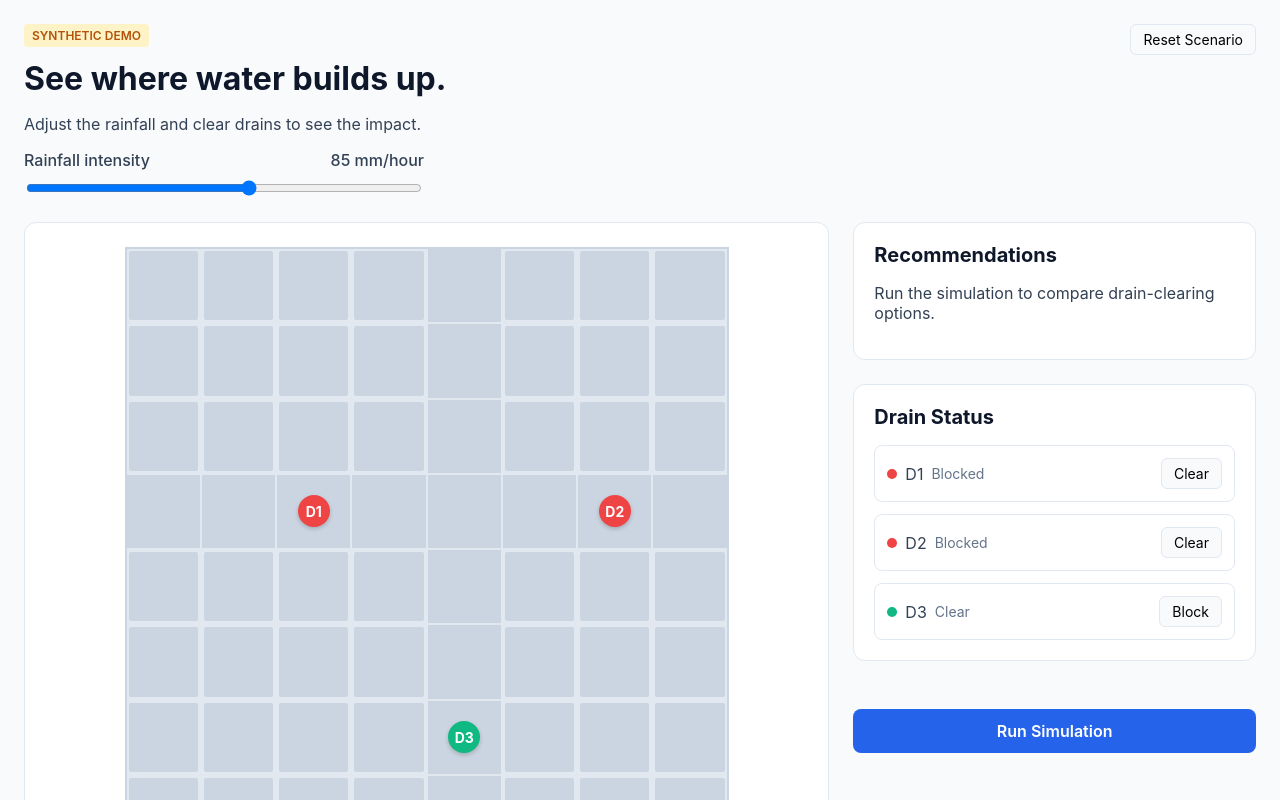
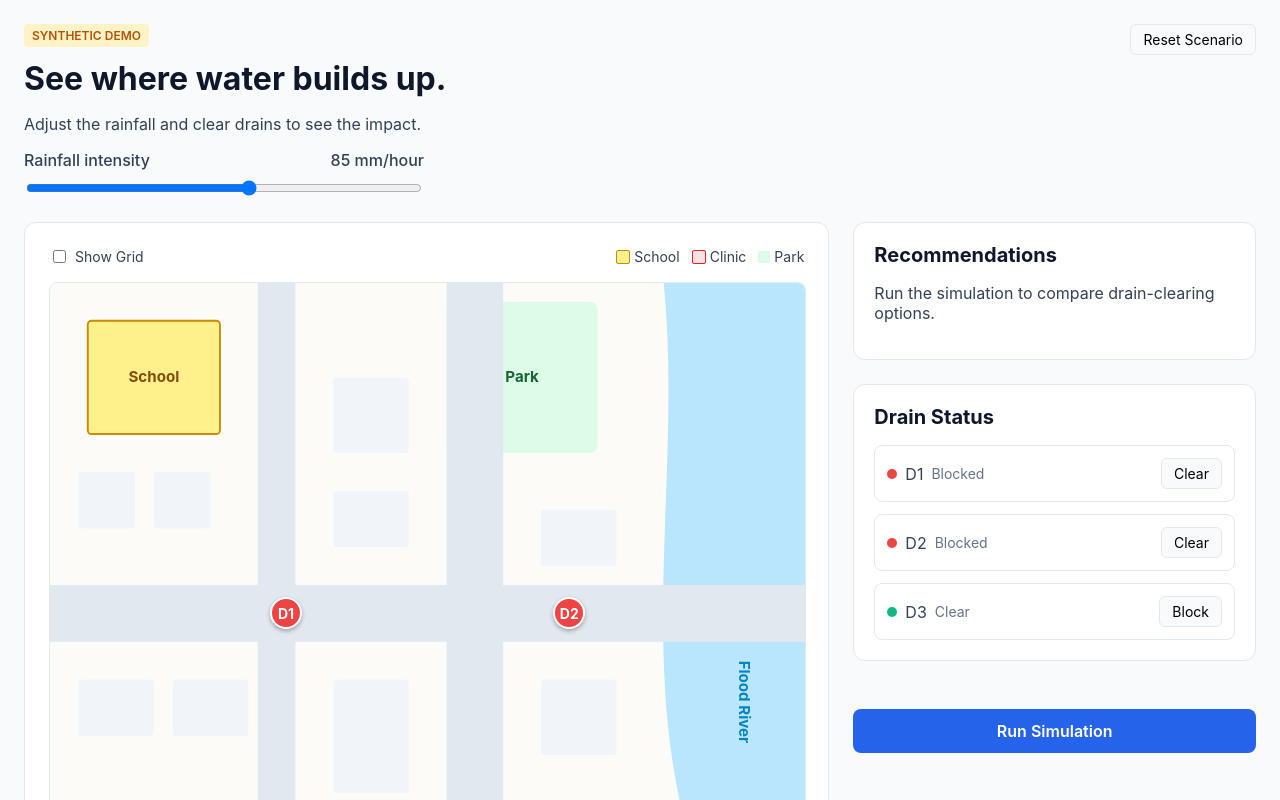
Before and after one commit to tejaswini572/floodclock, a React (Vite) app: page / in a window 1280 px wide. Shown: the top 800 px of the page. Built offline with nearby package versions, Linux system fonts and the light colour scheme.

Commit message:
feat(map): add illustrated neighborhood map

```diff
--- a/src/App.css
+++ b/src/App.css
@@ -177,37 +177,69 @@
   font-size: 0.875rem;
 }
 
-.map-grid {
-  display: grid;
-  grid-template-columns: repeat(8, 1fr);
-  grid-template-rows: repeat(8, 1fr);
-  gap: 2px;
-  background-color: #e2e8f0;
-  border: 2px solid #cbd5e1;
+/* New Map Styles */
+.map-wrapper {
   width: 100%;
-  max-width: 600px;
-  aspect-ratio: 1;
+  display: flex;
+  flex-direction: column;
+  gap: 16px;
 }
 
-.map-cell {
-  background-color: #f8fafc;
-  position: relative;
+.map-controls {
+  display: flex;
+  justify-content: space-between;
+  align-items: center;
+  font-size: 0.875rem;
 }
 
-.map-cell.road {
-  background-color: #cbd5e1;
+.grid-toggle {
+  display: flex;
+  align-items: center;
+  gap: 6px;
+  cursor: pointer;
+  user-select: none;
 }
 
-.map-cell.building {
-  background-color: #cbd5e1;
-  border-radius: 2px;
-  margin: 2px;
+.map-legend {
+  display: flex;
+  gap: 12px;
 }
 
-.drain-marker {
+.legend-item {
+  display: flex;
+  align-items: center;
+  gap: 4px;
+}
+
+.legend-color {
+  display: inline-block;
+  width: 12px;
+  height: 12px;
+  border-radius: 2px;
+}
+
+.school-color { background-color: #fef08a; border: 1px solid #ca8a04; }
+.clinic-color { background-color: #fee2e2; border: 1px solid #dc2626; }
+.park-color { background-color: #dcfce7; }
+
+.svg-container {
+  position: relative;
+  width: 100%;
+  aspect-ratio: 1 / 1;
+  border-radius: 8px;
+  overflow: hidden;
+  border: 1px solid var(--border);
+  background: #fdfbf7;
+}
+
+.ward-map {
+  width: 100%;
+  height: 100%;
+  display: block;
+}
+
+.map-drain-marker {
   position: absolute;
-  top: 50%;
-  left: 50%;
   transform: translate(-50%, -50%);
   width: 32px;
   height: 32px;
@@ -216,17 +248,14 @@
   align-items: center;
   justify-content: center;
   font-size: 0.875rem;
-  font-weight: bold;
+  font-weight: 700;
   color: white;
-  z-index: 10;
-  box-shadow: 0 2px 4px rgba(0,0,0,0.2);
+  border: 2px solid white;
+  box-shadow: 0 2px 4px rgba(0,0,0,0.3);
   cursor: pointer;
-  border: none;
+  transition: transform 0.2s;
 }
 
-.drain-marker.blocked {
-  background-color: var(--danger);
+.map-drain-marker:hover {
+  transform: translate(-50%, -50%) scale(1.1);
 }
-.drain-marker.clear {
-  background-color: var(--success);
-}
--- a/src/components/Map.tsx
+++ b/src/components/Map.tsx
@@ -1,4 +1,4 @@
-import React from 'react';
+import React, { useState } from 'react';
 import type { DrainStatus } from '../App';
 
 interface MapProps {
@@ -8,55 +8,159 @@ interface MapProps {
 }
 
 const Map: React.FC<MapProps> = ({ drains, selectedDrainId, onSelectDrain }) => {
-  // Create an 8x8 grid
+  const [showGrid, setShowGrid] = useState(false);
+
+  // 8x8 Grid definition
   const grid = Array.from({ length: 8 }, (_, row) =>
     Array.from({ length: 8 }, (_, col) => ({ row, col }))
   );
 
-  const isRoad = (row: number, col: number) => {
-    return row === 3 || col === 4;
-  };
-
-  // Fixed positions for drains in this demo map
   const drainPositions: Record<string, {row: number, col: number}> = {
     D1: { row: 3, col: 2 },
-    D2: { row: 3, col: 6 },
+    D2: { row: 3, col: 5 },
     D3: { row: 6, col: 4 },
   };
 
-  return (
-    <div className="map-grid">
-      {grid.flat().map(({ row, col }) => {
-        const key = `${row}-${col}`;
-        const road = isRoad(row, col);
-
-        // Check if there's a drain here
-        const drainEntry = Object.entries(drainPositions).find(
-          ([_, pos]) => pos.row === row && pos.col === col
-        );
-        const drainId = drainEntry ? drainEntry[0] : null;
+  const getDrainColor = (id: string) => {
+    if (!drains[id]) return '#94a3b8';
+    return drains[id].blocked ? '#ef4444' : '#10b981';
+  };
 
   return (
-          <div
-            key={key}
-            className={`map-cell ${road ? 'road' : 'building'}`}
+    <div className="map-wrapper">
+      <div className="map-controls">
+        <label className="grid-toggle">
+          <input
+            type="checkbox"
+            checked={showGrid}
+            onChange={(e) => setShowGrid(e.target.checked)}
+          />
+          Show Grid
+        </label>
+        <div className="map-legend">
+          <span className="legend-item"><span className="legend-color school-color"></span> School</span>
+          <span className="legend-item"><span className="legend-color clinic-color"></span> Clinic</span>
+          <span className="legend-item"><span className="legend-color park-color"></span> Park</span>
+        </div>
+      </div>
+
+      <div className="svg-container">
+        <svg viewBox="0 0 800 800" className="ward-map">
+          {/* Background */}
+          <rect width="800" height="800" fill="#fdfbf7" />
+
+          {/* River (Right edge cols 6, 7) */}
+          <path d="M 650 0 C 670 200, 620 400, 680 600 S 650 800, 650 800 L 800 800 L 800 0 Z" fill="#bae6fd" />
+          <text x="730" y="400" fill="#0284c7" fontWeight="bold" transform="rotate(90 730 400)">Flood River</text>
+
+          {/* Park (Upper right, col 4,5 row 0,1) */}
+          <rect x="420" y="20" width="160" height="160" rx="8" fill="#dcfce7" />
+          <text x="500" y="105" textAnchor="middle" fill="#166534" fontWeight="bold">Park</text>
+
+          {/* Roads */}
+          <rect x="0" y="320" width="800" height="60" fill="#e2e8f0" /> {/* Main horizontal */}
+          <rect x="420" y="0" width="60" height="800" fill="#e2e8f0" /> {/* Main vertical */}
+          <rect x="220" y="0" width="40" height="800" fill="#e2e8f0" /> {/* Minor vertical */}
+
+          {/* School (Upper left) */}
+          <rect x="40" y="40" width="140" height="120" rx="4" fill="#fef08a" stroke="#ca8a04" strokeWidth="2" />
+          <text x="110" y="105" textAnchor="middle" fill="#854d0e" fontWeight="bold">School</text>
+
+          {/* Clinic (Lower left) */}
+          <rect x="40" y="640" width="100" height="100" rx="4" fill="#fee2e2" stroke="#dc2626" strokeWidth="2" />
+          <text x="90" y="695" textAnchor="middle" fill="#991b1b" fontWeight="bold">Clinic</text>
+          <path d="M 80 655 L 100 655 L 100 645 L 80 645 Z" fill="#dc2626" />
+          <path d="M 85 640 L 95 640 L 95 670 L 85 670 Z" fill="#dc2626" />
+
+          {/* Generic blocks (residential/commercial) */}
+          <rect x="30" y="200" width="60" height="60" rx="4" fill="#f1f5f9" />
+          <rect x="110" y="200" width="60" height="60" rx="4" fill="#f1f5f9" />
+          <rect x="30" y="420" width="80" height="60" rx="4" fill="#f1f5f9" />
+          <rect x="130" y="420" width="80" height="60" rx="4" fill="#f1f5f9" />
+          <rect x="300" y="100" width="80" height="80" rx="4" fill="#f1f5f9" />
+          <rect x="300" y="220" width="80" height="60" rx="4" fill="#f1f5f9" />
+          <rect x="300" y="420" width="80" height="120" rx="4" fill="#f1f5f9" />
+          <rect x="300" y="580" width="80" height="80" rx="4" fill="#f1f5f9" />
+          <rect x="520" y="240" width="80" height="60" rx="4" fill="#f1f5f9" />
+          <rect x="520" y="420" width="80" height="80" rx="4" fill="#f1f5f9" />
+          <rect x="520" y="560" width="80" height="80" rx="4" fill="#f1f5f9" />
+          <rect x="520" y="680" width="80" height="80" rx="4" fill="#f1f5f9" />
+
+          {/* Flood Overlay (Invisible for now, prepares for integration) */}
+          <g className="flood-overlay" style={{ pointerEvents: 'none', opacity: 0 }}>
+            {grid.flat().map(({ row, col }) => (
+              <rect
+                key={`flood-${row}-${col}`}
+                x={col * 100}
+                y={row * 100}
+                width="100"
+                height="100"
+                fill="#3b82f6"
+                opacity="0.4"
+              />
+            ))}
+          </g>
+
+          {/* Grid Overlay */}
+          {showGrid && (
+            <g className="grid-overlay" style={{ pointerEvents: 'none' }}>
+              {grid.flat().map(({ row, col }) => (
+                <rect
+                  key={`grid-${row}-${col}`}
+                  x={col * 100}
+                  y={row * 100}
+                  width="100"
+                  height="100"
+                  fill="none"
+                  stroke="#94a3b8"
+                  strokeWidth="1"
+                  strokeDasharray="4 4"
+                />
+              ))}
+              {grid.flat().map(({ row, col }) => (
+                <text
+                  key={`coord-${row}-${col}`}
+                  x={col * 100 + 5}
+                  y={row * 100 + 15}
+                  fontSize="10"
+                  fill="#64748b"
                 >
-            {drainId && drains[drainId] && (
+                  {row},{col}
+                </text>
+              ))}
+            </g>
+          )}
+        </svg>
+
+        {/* Drain Markers */}
+        {Object.entries(drainPositions).map(([id, pos]) => {
+          const drain = drains[id];
+          if (!drain) return null;
+
+          const leftPercent = ((pos.col * 100 + 50) / 800) * 100;
+          const topPercent = ((pos.row * 100 + 50) / 800) * 100;
+          const isSelected = selectedDrainId === id;
+
+          return (
             <button
-                className={`drain-marker ${drains[drainId].blocked ? 'blocked' : 'clear'}`}
-                onClick={() => onSelectDrain(drainId)}
-                title={`Drain ${drainId}`}
+              key={id}
+              className="map-drain-marker"
               style={{
-                  outline: selectedDrainId === drainId ? '3px solid #2563eb' : 'none',
-                  outlineOffset: '2px'
+                left: `${leftPercent}%`,
+                top: `${topPercent}%`,
+                backgroundColor: getDrainColor(id),
+                outline: isSelected ? '4px solid #3b82f6' : 'none',
+                outlineOffset: '2px',
+                zIndex: isSelected ? 10 : 5
               }}
+              onClick={() => onSelectDrain(id)}
+              aria-label={`${id} - ${drain.blocked ? 'Blocked' : 'Clear'}`}
             >
-                {drainId}
+              {id}
             </button>
-            )}
-          </div>
           );
         })}
+      </div>
     </div>
   );
 };
```
Lines whose indentation alone changed are shown as unchanged.
